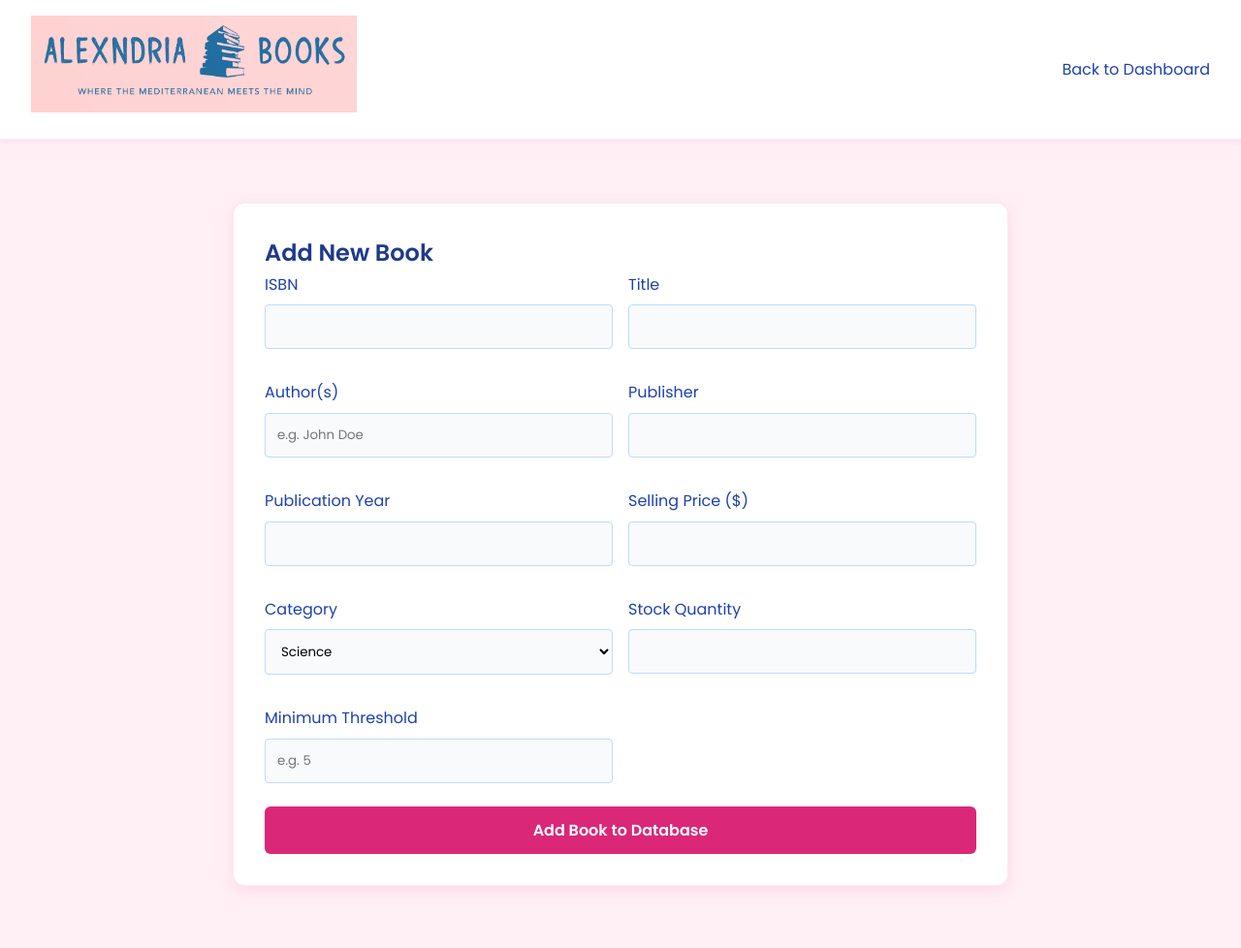
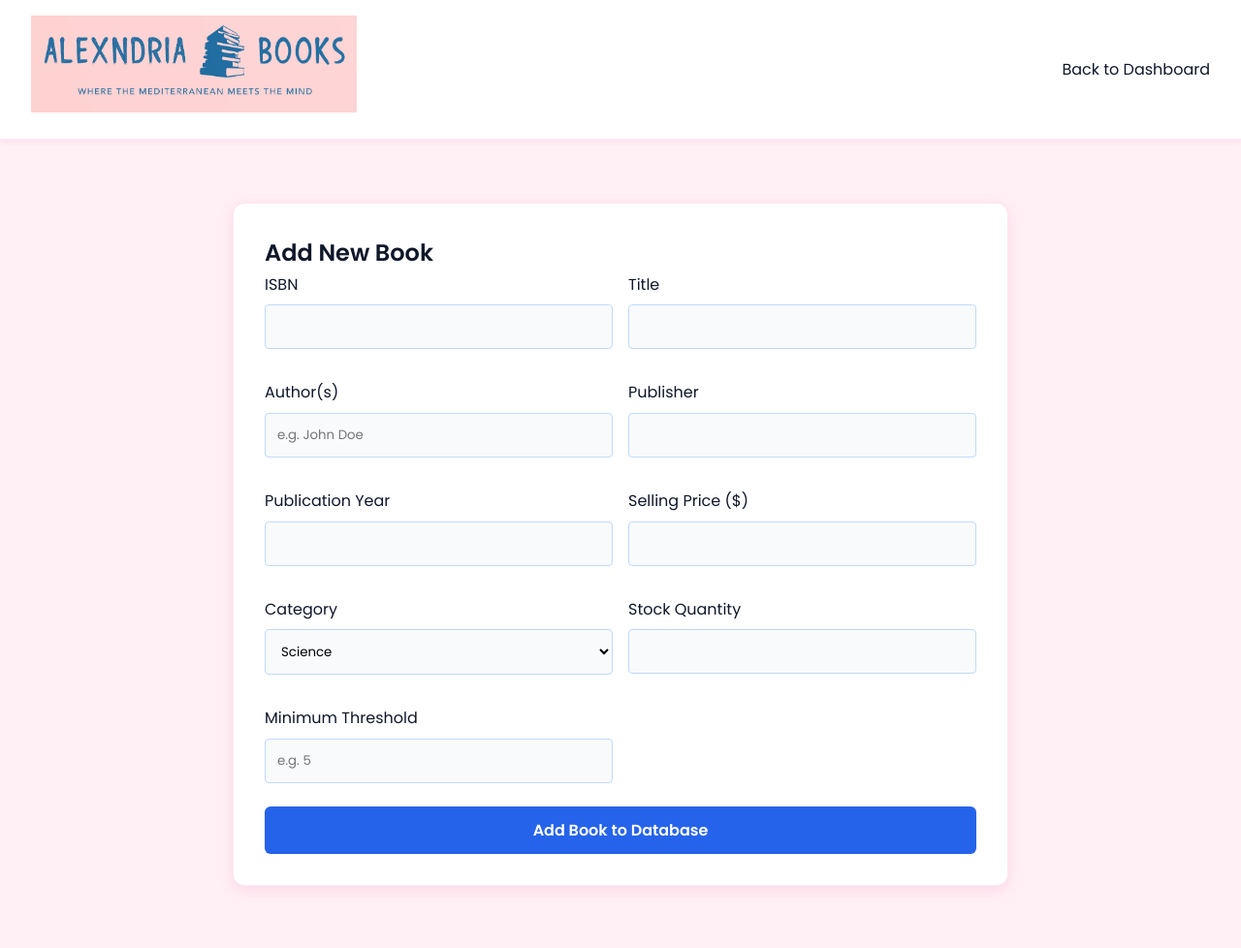
Before and after one commit to trtl88/online-bookstore, a PHP site: page /add_book.html in a window 1280 px wide. Shown: the whole page at 97% size. Run offline with PHP 8.4, Linux system fonts and the light colour scheme.

Commit message:
blue buttons

```diff
--- a/frontend/assets/css/style.css
+++ b/frontend/assets/css/style.css
@@ -2,10 +2,13 @@
 @import url('https://fonts.googleapis.com/css2?family=Poppins:wght@300;400;600&display=swap');
 
 :root {
-    /* THEME COLORS */
-    --primary: #db2777;       /* Hot Pink (Buttons, Links) */
-    --secondary: #1e40af;     /* Deep Blue (Headings, Logo) */
-    --dark: #1e3a8a;          /* Dark Blue (Main Text) */
+    /* --- THEME COLORS --- */
+    --primary: #2563eb;       /* BRIGHT BLUE (Buttons, Active Links) */
+    --primary-dark: #1e40af;  /* Darker Blue (Button Hover) */
+
+    --secondary: #db2777;     /* Pink (Accents, Logo, Highlights) */
+    --dark: #0f172a;          /* Very Dark Blue/Black (Main Text) */
+
     --light: #fff0f5;         /* Lavender Blush (Page Background) */
     --white: #ffffff;         /* White (Card backgrounds) */
     --border-pink: #fce7f3;   /* Light pink borders */
@@ -26,14 +29,14 @@ body {
     display: flex;
     justify-content: space-between;
     align-items: center;
-    border-bottom: 2px solid var(--border-pink); /* Pink line under nav */
-    box-shadow: 0 2px 4px rgba(236, 72, 153, 0.1); /* Soft pink shadow */
+    border-bottom: 2px solid var(--border-pink);
+    box-shadow: 0 2px 4px rgba(236, 72, 153, 0.1);
 }
 
 .logo {
     font-size: 1.5rem;
     font-weight: bold;
-    color: var(--secondary); /* Blue Logo */
+    color: var(--secondary); /* Pink Logo to contrast with Blue buttons */
     text-decoration: none;
 }
 
@@ -41,22 +44,22 @@ body {
 
 .nav-links a {
     text-decoration: none;
-    color: var(--secondary); /* Blue links */
+    color: var(--dark);
     margin-left: 1.5rem;
     font-weight: 500;
     transition: color 0.2s;
 }
 
-.nav-links a:hover { color: var(--primary); } /* Turns pink on hover */
+.nav-links a:hover { color: var(--secondary); }
 
 .nav-links a.btn {
-    background: var(--primary);
+    background: var(--primary); /* BLUE BUTTON */
     color: white;
     padding: 0.5rem 1rem;
     border-radius: 4px;
 }
 
-.nav-links a.btn:hover { background: #be185d; } /* Darker pink hover */
+.nav-links a.btn:hover { background: var(--primary-dark); }
 
 /* Container & Grid */
 .container { max-width: 1200px; margin: 0 auto; padding: 2rem; }
@@ -71,20 +74,20 @@ body {
     background: var(--white);
     padding: 1rem;
     border-radius: 12px;
-    border: 1px solid var(--border-pink); /* Subtle pink border */
-    box-shadow: 0 4px 15px rgba(236, 72, 153, 0.15); /* Pink glow shadow */
+    border: 1px solid var(--border-pink);
+    box-shadow: 0 4px 15px rgba(236, 72, 153, 0.15); /* Pink Shadow */
     transition: transform 0.2s;
 }
 
 .book-card:hover { transform: translateY(-5px); }
 
-.book-card h3 { color: var(--secondary); } /* Blue Book Titles */
+.book-card h3 { color: var(--primary); } /* Blue Book Titles */
 
 .book-card img {
     width: 100%;
     height: 350px;
     object-fit: contain;
-    background: #f0f9ff; /* Light blue tint behind images */
+    background: #f0f9ff;
     margin-bottom: 1rem;
     border-radius: 4px;
 }
@@ -106,20 +109,20 @@ body {
     display: block;
     margin-bottom: 0.5rem;
     font-weight: 500;
-    color: var(--secondary); /* Blue labels */
+    color: var(--dark);
 }
 
 .form-group input, .form-group select {
     width: 100%;
     padding: 0.75rem;
-    border: 1px solid #bfdbfe; /* Light Blue border input */
+    border: 1px solid #bfdbfe;
     border-radius: 4px;
     background-color: #f8fafc;
 }
 
 .btn-submit {
     width: 100%;
-    background: var(--primary); /* Pink Submit Button */
+    background: var(--primary); /* BLUE BUTTON */
     color: white;
     padding: 0.75rem;
     border: none;
@@ -130,4 +133,4 @@ body {
     margin-top: 0.5rem;
 }
 
-.btn-submit:hover { background: #be185d; } /* Darker pink on hover */
+.btn-submit:hover { background: var(--primary-dark); } /* Dark Blue on Hover */
```
